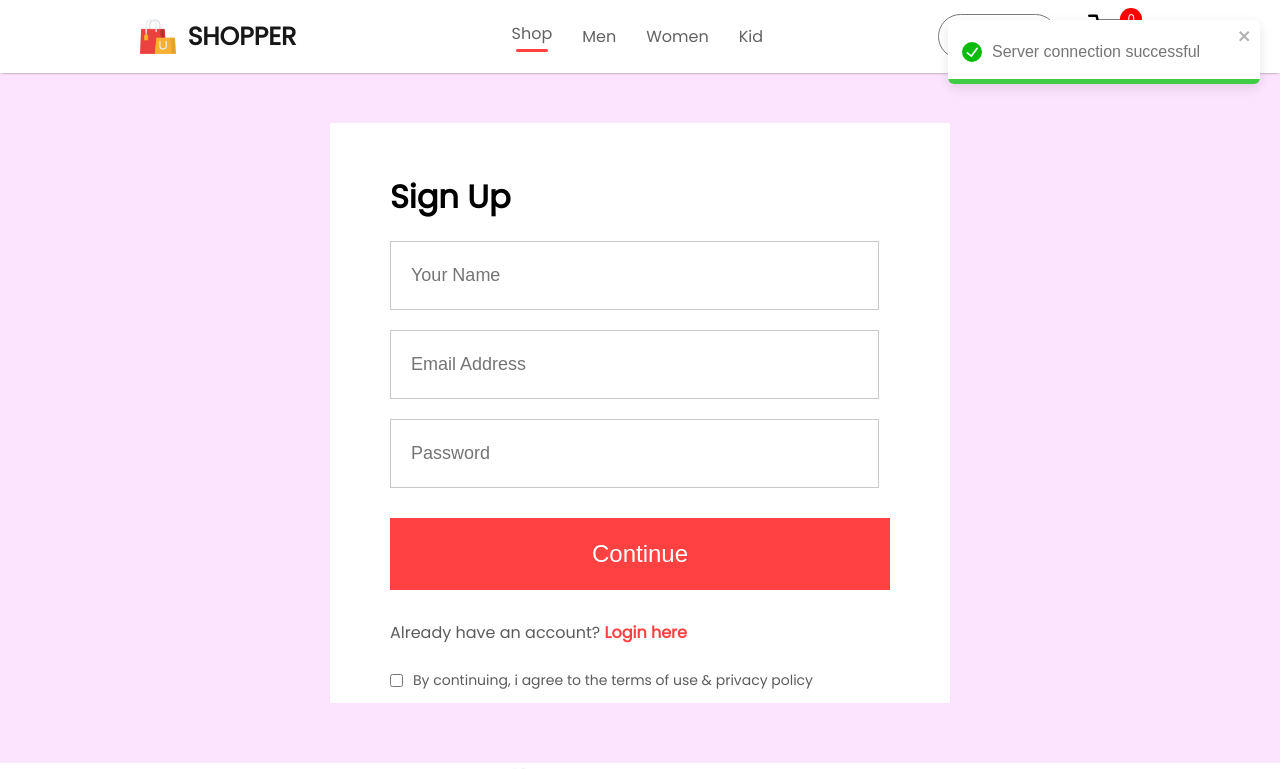
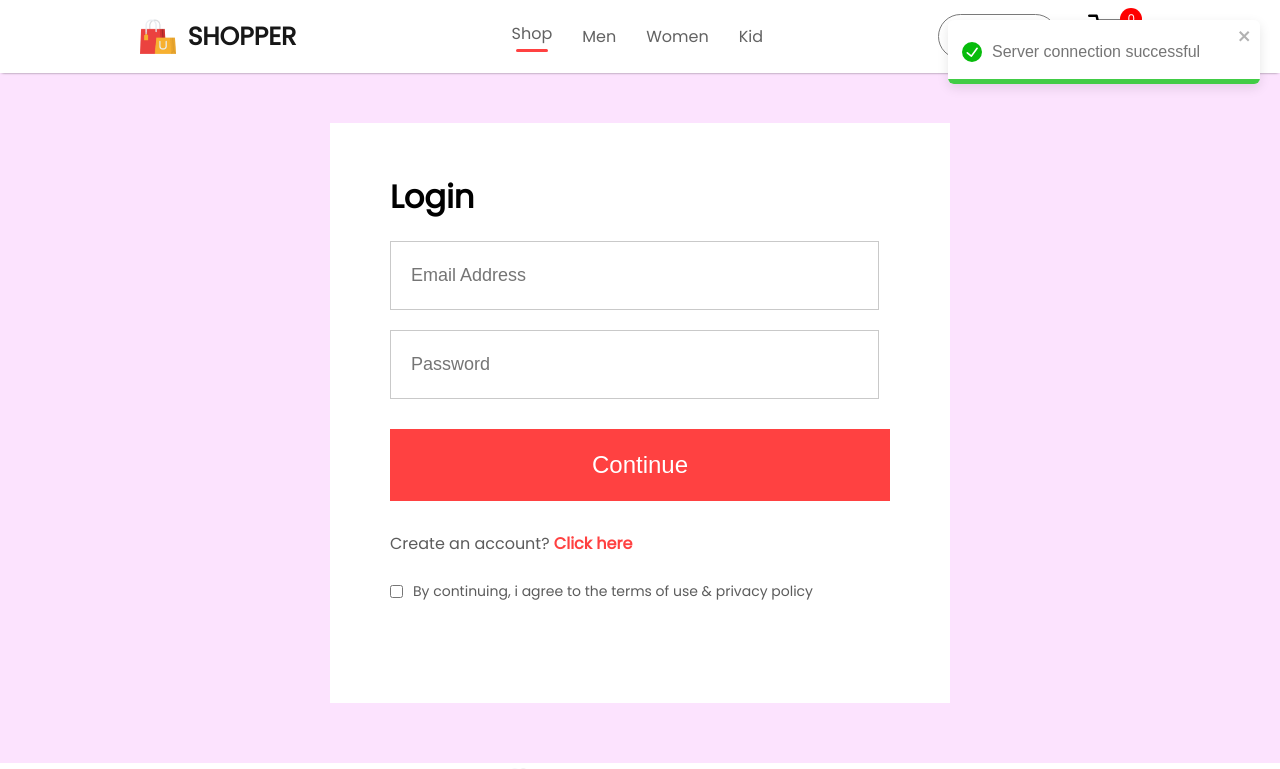
Before and after one commit to AravindJG/e-commerce-website, a React (Create React App) app in the folder front-end/: page /login in a window 1280 px wide. Shown: the top 769 px of the page. Built offline with nearby package versions, Linux system fonts and the light colour scheme.

Commit message:
login and sign up fuction are added

```diff
--- a/front-end/src/Pages/LoginSignup.jsx
+++ b/front-end/src/Pages/LoginSignup.jsx
@@ -1,18 +1,71 @@
-import React from 'react'
+import React, { useState } from 'react'
 import './CSS/LoginSignup.css'
 
 function LoginSignup() {
+  const [state,setState] = useState("Login");
+  const [formData,setFormData] = useState({
+    username:"",
+    password:"",
+    email:""
+  })
+
+  const changeHandler = (e) =>{
+    setFormData({...formData,[e.target.name] : e.target.value})
+  }
+  const login = async () => {
+    console.log("Login function executed");
+    let responseData;
+    await fetch('http://localhost:4000/login',{
+      method:'POST',
+      headers:{
+        Accept : 'application/form-data',
+        'Content-Type' : 'application/json',
+      },
+      body : JSON.stringify(formData)
+    }).then((response)=>response.json()).then((data) => responseData = data)
+
+    if (responseData.success) {
+      localStorage.setItem('auth-token', responseData.token);
+      window.location.replace('/');
+    } else {
+      alert(responseData.errors);
+    }
+  }
+
+  const signUp = async () => {
+    console.log("Sign Up function executed");
+    let responseData;
+    await fetch('http://localhost:4000/signup',{
+      method:'POST',
+      headers:{
+        Accept : 'application/form-data',
+        'Content-Type' : 'application/json',
+      },
+      body : JSON.stringify(formData)
+    }).then((response)=>response.json()).then((data) => responseData = data)
+
+    if (responseData.success) {
+      localStorage.setItem('auth-token', responseData.token);
+      window.location.replace('/');
+    } else {
+      alert(responseData.errors);
+    }
+  };
+
+
   return (
     <div className='loginsignup'>
       <div className="loginsignup-container">
-        <h1>Sign Up</h1>
+        <h1> {state} </h1>
         <div className="loginsignup-fields">
-          <input type="text" placeholder='Your Name' />
-          <input type="email" placeholder='Email Address' />
-          <input type="password" placeholder='Password' />
+          {state === "Sign Up" ? <input name='username' value={formData.username} onChange={changeHandler} type="text" placeholder='Your Name' /> : <></> }
+          <input name='email' value={formData.email} onChange={changeHandler} type="email" placeholder='Email Address' />
+          <input name='password' value={formData.password} onChange={changeHandler} type="password" placeholder='Password' />
         </div>
-        <button>Continue</button>
-        <p className='loginsignup-login'>Already have an account? <span>Login here</span></p>
+        <button onClick={()=>{state === "Login" ? login() : signUp()}}>Continue</button>
+        { state === "Sign Up"
+        ? <p className='loginsignup-login'>Already have an account? <span onClick={() => setState("Login")}>Login here</span></p>
+        : <p className='loginsignup-login'>Create an account? <span onClick={() => setState("Sign Up")}>Click here</span></p> }
         <div className="loginsignup-agree">
           <input type="checkbox" name='' id='' />
           <p>By continuing, i agree to the terms of use & privacy policy</p>
```
